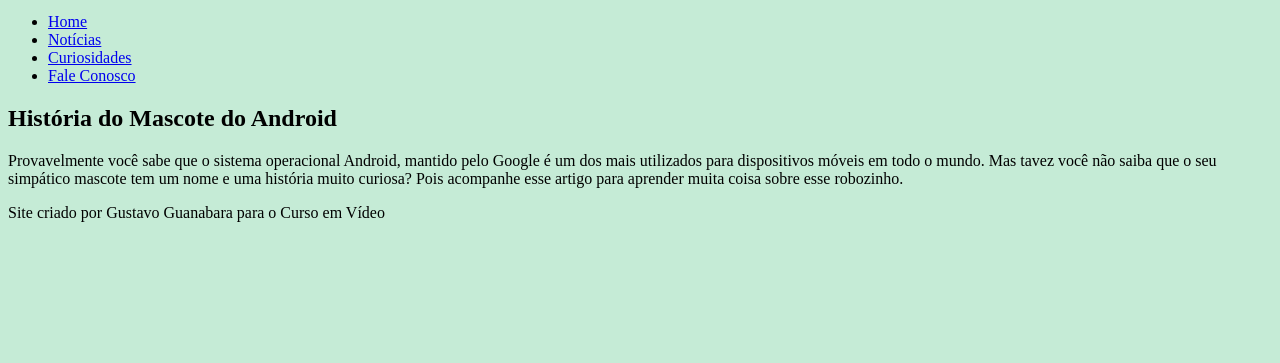
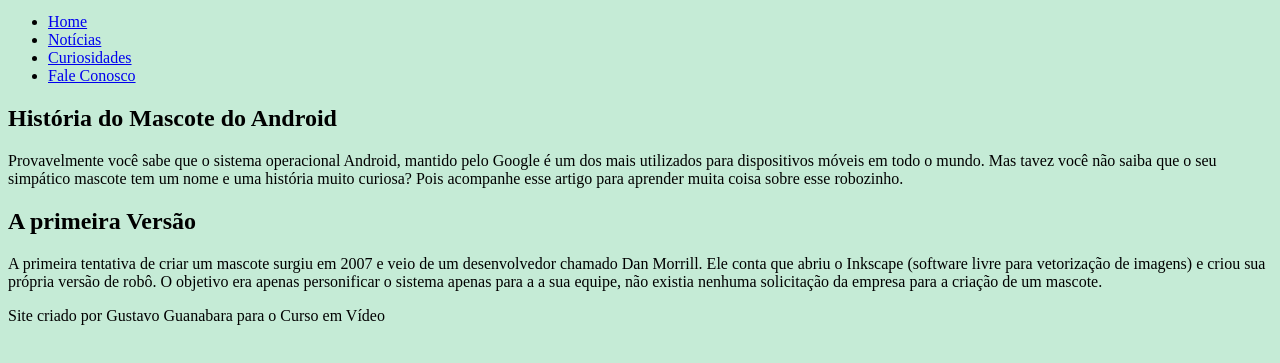
Before and after one commit to TeacherSamanthaSilva/SiteAndroid, a plain HTML site: page index.html in a window 1280 px wide. Shown: the part 101-464 px from the top of the page. Drawn offline with Linux system fonts and the light colour scheme.

Commit message:
primeira versão
Nesse commit inclui o conteúdo que conta a história da primeira versão do mascote do android

```diff
--- a/index.html
+++ b/index.html
@@ -30,6 +30,10 @@
 
             <p>Provavelmente você sabe que o sistema operacional Android, mantido pelo Google é um dos mais utilizados para dispositivos móveis em todo o mundo. Mas tavez você não saiba que o seu simpático mascote tem um nome e uma história muito curiosa? Pois acompanhe esse artigo para aprender muita coisa sobre esse robozinho.</p>
 
+            <h2>A primeira Versão</h2>
+
+            <p>A primeira tentativa de criar um mascote surgiu em 2007 e veio de um desenvolvedor chamado Dan Morrill. Ele conta que abriu o Inkscape (software livre para vetorização de imagens) e criou sua própria versão de robô. O objetivo era apenas personificar o sistema apenas para a a sua equipe, não existia nenhuma solicitação da empresa para a criação de um mascote.</p>
+
         </article>
         <aside>
 
```
